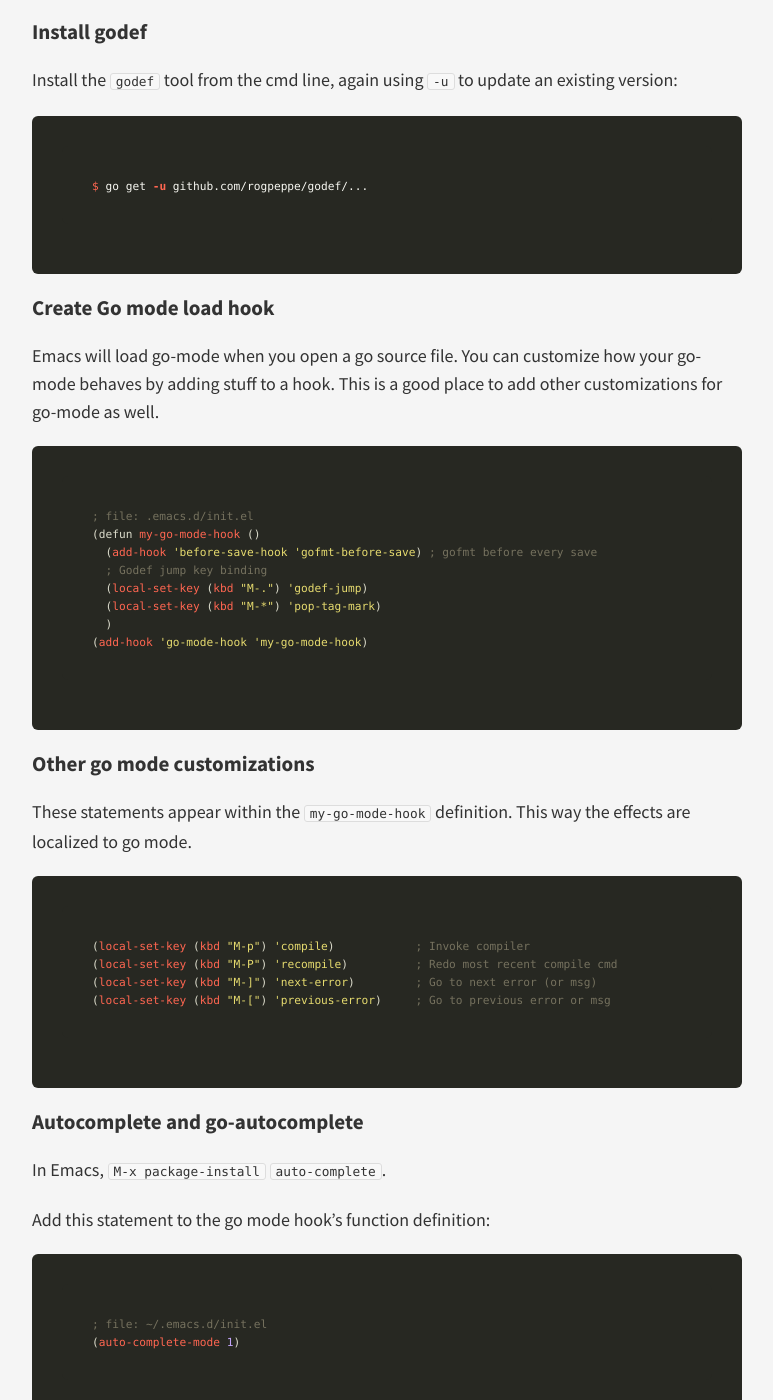
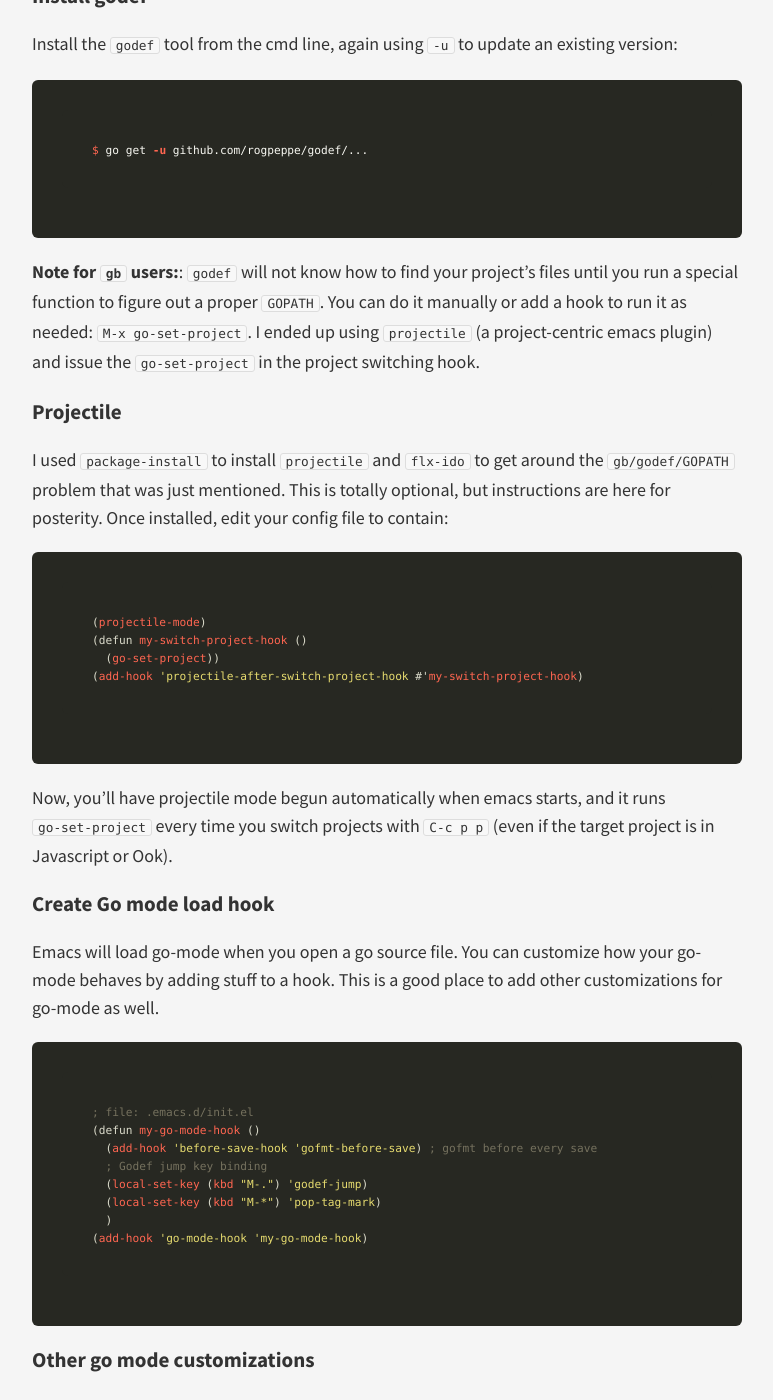
Before and after one commit to johnsogg/johnsogg.github.io, a Jekyll site: the page built from _posts/2016-12-08-emacs-golang.md, in a window 1280 px wide and 1400 px high, scrolled down 4877 px. Shown: the whole window, without its empty margins (253-1026 px from the left). Built offline with Jekyll 4.4.1, drawn with Linux system fonts in a browser that asks for light colours; nearby versions of some CDN libraries; some of the changed text lies outside the part shown.

Commit message:
update emacs/go post to rm GOROOT, adds godef help

````diff
--- a/_posts/2016-12-08-emacs-golang.md
+++ b/_posts/2016-12-08-emacs-golang.md
@@ -195,6 +193,21 @@ Install the `godef` tool from the cmd line, again using `-u` to update an existi
 $ go get -u github.com/rogpeppe/godef/...
 ```
 
+**Note for `gb` users:**: `godef` will not know how to find your project's files until you run a special function to figure out a proper `GOPATH`. You can do it manually or add a hook to run it as needed: `M-x go-set-project`. I ended up using `projectile` (a project-centric emacs plugin) and issue the `go-set-project` in the project switching hook.
+
+### Projectile
+
+I used `package-install` to install `projectile` and `flx-ido` to get around the `gb/godef/GOPATH` problem that was just mentioned. This is totally optional, but instructions are here for posterity. Once installed, edit your config file to contain:
+
+```cl
+(projectile-mode)
+(defun my-switch-project-hook ()
+  (go-set-project))
+(add-hook 'projectile-after-switch-project-hook #'my-switch-project-hook)
+```
+
+Now, you'll have projectile mode begun automatically when emacs starts, and it runs `go-set-project` every time you switch projects with `C-c p p` (even if the target project is in Javascript or Ook).
+
 ### Create Go mode load hook
 
 Emacs will load go-mode when you open a go source file. You can customize how your go-mode behaves by adding stuff to a hook. This is a good place to add other customizations for go-mode as well.
````
Also changed, not shown: other parts of _posts/2016-12-08-emacs-golang.md (+0 -2 lines).
